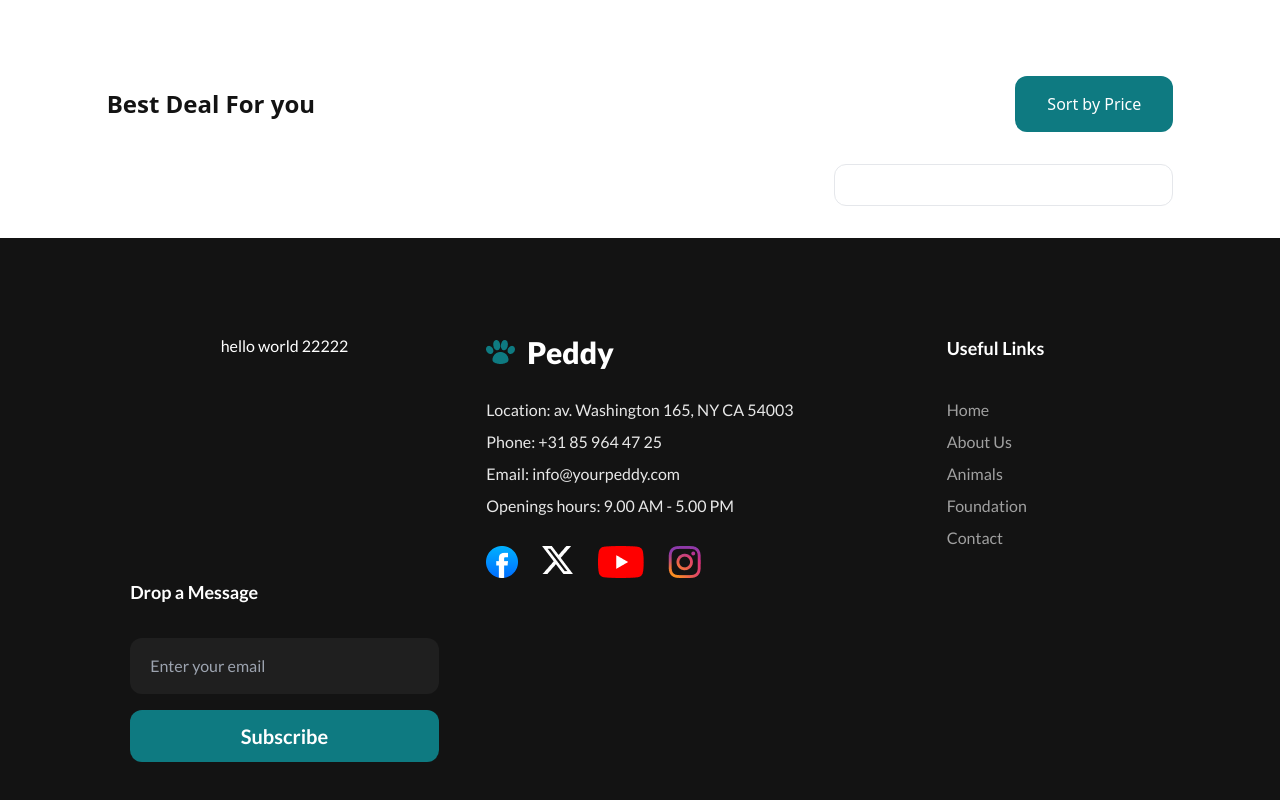
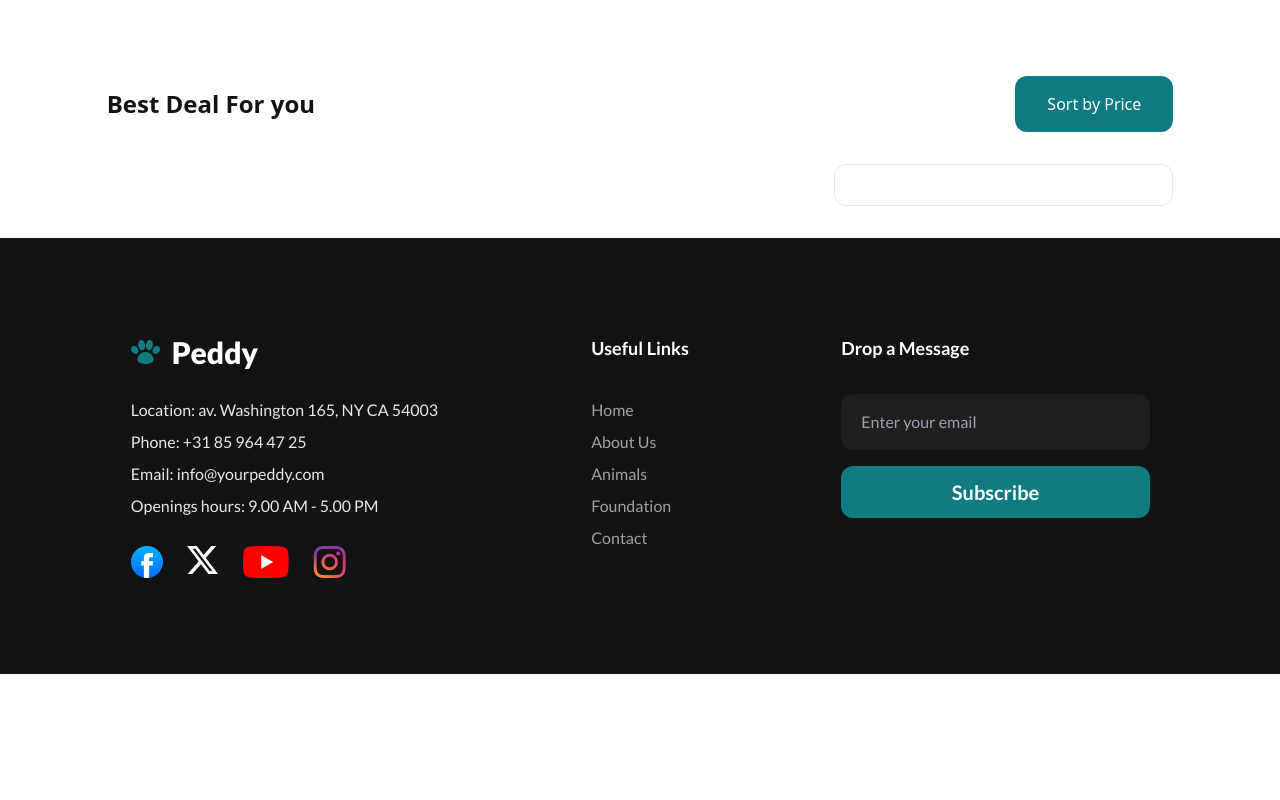
Before and after one commit to Sanjida-Khanam778/peddy, a plain HTML site: page index.html in a window 1280 px wide. Shown: the part 1276-2076 px from the top of the page. After the commit the page ends 1950 px from the top, so only its background shows below. Drawn offline with nearby package versions, Linux system fonts and the light colour scheme; no server answers.

Commit message:
testing...

```diff
--- a/index.html
+++ b/index.html
@@ -243,9 +243,6 @@ Openings hours: 9.00 AM - 5.00 PM
 
           <button class="bg-primary text-white rounded-xl py-3 font-bold text-xl w-full">Subscribe</button>
         </div>
-        <div>
-          hello world 22222
-        </div>
       </section>
     </footer>
     <!-- js file link -->
```
